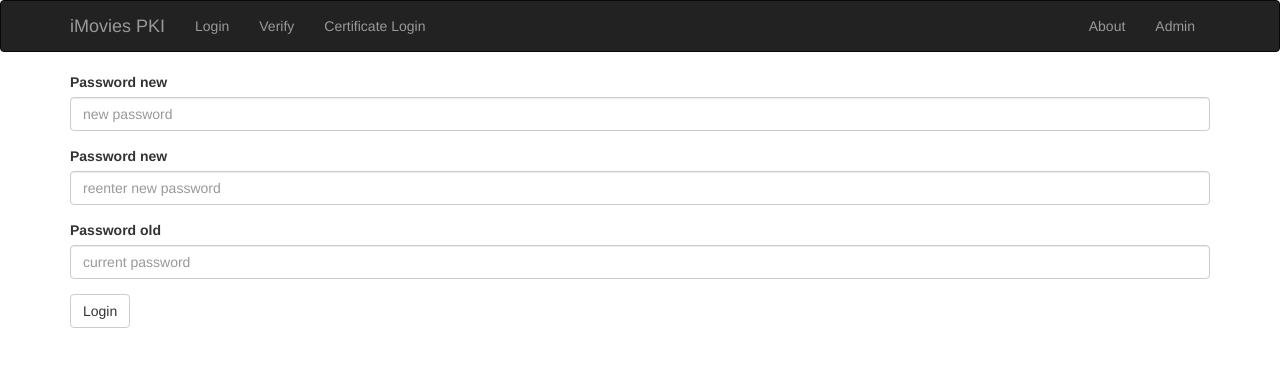
After one commit to KarlKode/AppliedLabProject, a Python web app: template web/templates/change_password.html in a window 1280 px wide. The commit adds this page. Shown: the top 367 px of the page. Run offline with Jinja, Linux system fonts and the light colour scheme; the template is opened without the code that fills it, so the values that code supplies are empty, except form fields; form fields are guessed from the names that the template uses; some libraries are stand-ins or nearby versions.

Commit message:
-added: change_password

```diff
--- a/core/core.py
+++ b/core/core.py
@@ -396,7 +396,7 @@ class CoreRPC(object):
             user.pwd = hash_pwd(new_password)
             dbs.commit()
         except NoResultFound:
-            raise InvalidCredentialsError("Wrong password", session.uid)
+            raise InternalError("Wrong password")
         return True
 
     # ADMIN STUFF #
--- a/web/templates/base.html
+++ b/web/templates/base.html
@@ -33,6 +33,9 @@
             </li>
             <li>
               <a href="{{ url_for("user_app.create_certificate") }}">New Certificate</a>
+            </li>
+            <li>
+              <a href="{{ url_for("user_app.change_password") }}">Change Password</a>
             </li>
             {% else %}
             <li>
--- /dev/null
+++ b/web/templates/change_password.html
@@ -0,0 +1,21 @@
+{% extends "base.html" %}
+{% block title %}{{ super() }} - Login{% endblock %}
+
+{% block content %}
+<form role="form" method="POST" action="{{ url_for('user_app.change_password') }}">
+  <div class="form-group">
+    {{form.password_new1.label }}
+    {{ form.password_new1(class="form-control", placeholder="new password") }}
+  </div>
+  <div class="form-group">
+    {{form.password_new2.label }}
+    {{ form.password_new2(class="form-control", placeholder="reenter new password") }}
+  </div>
+  <div class="form-group">
+    {{ form.password_old.label }}
+    {{ form.password_old(class="form-control", placeholder="current password") }}
+  </div>
+    {{ form.csrf_token }}
+  <button type="submit" class="btn btn-default">Login</button>
+</form>
+{% endblock %}
--- a/web/templates/login.html
+++ b/web/templates/login.html
@@ -12,6 +12,6 @@
     {{ form.password(class="form-control", placeholder="Password") }}
   </div>
     {{ form.csrf_token }}
-  <button type="submit" class="btn btn-default">Login</button>
+  <button type="submit" class="btn btn-default">Change Password</button>
 </form>
 {% endblock %}
--- a/web/user/forms.py
+++ b/web/user/forms.py
@@ -22,3 +22,9 @@ class UserInformationForm(Form):
     lastname = TextField("lastname")
     email = TextField("email")
     password = PasswordField("password")
+
+
+class ChangePasswordForm(Form):
+    password_old = PasswordField("Current Password:")
+    password_new1 = PasswordField("New Password:")
+    password_new2 = PasswordField("Reenter new Password:")
```
Also changed, not shown: web/templates/user_index.html (+0 -13 lines), web/user/views.py (+22 -2 lines).
